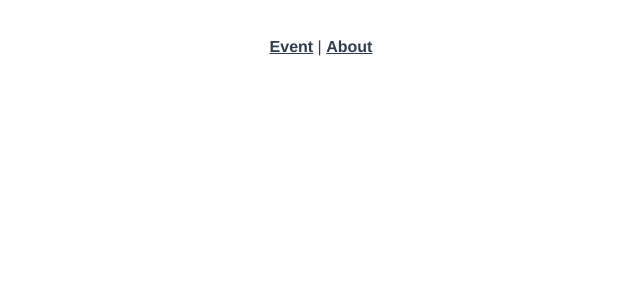
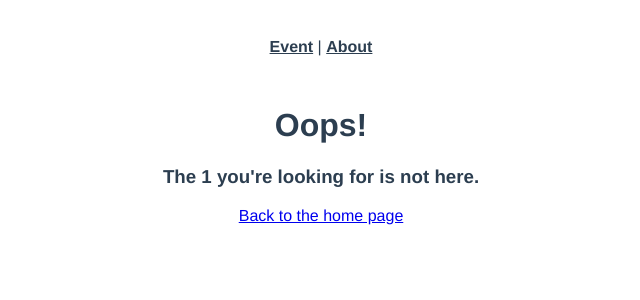
Before and after one commit to MinParichart/713-Lab06, a Vue app in the folder 713-frontend/: page /404/1 in a window 1280 px wide. Before the commit this address had no page. Shown: the top 300 px of the page, without its empty margins (319-959 px from the left). Built offline with nearby package versions, Linux system fonts and the light colour scheme.

Commit message:
Lab 6 Task 12 - Manage Error Handler in Vue

```diff
--- a/713-frontend/src/router/index.ts
+++ b/713-frontend/src/router/index.ts
@@ -1,9 +1,11 @@
+import EventDetailView from '@/views/event/DetailView.vue'
 import EventEditView from '@/views/event/EditView.vue'
 import EventLayoutView from "@/views/event/LayoutView.vue"
 import EventRegisterView from '@/views/event/RegisterView.vue'
+import EventListView from '@/views/EventListView.vue'
+import NetworkErrorView from '@/views/NetworkErrorView.vue'
+import NotFoundView from '@/views/NotFoundView.vue'
 import { createRouter, createWebHistory } from 'vue-router'
-import EventDetailView from '../views/event/DetailView.vue'
-import EventListView from '../views/EventListView.vue'
 
 const router = createRouter({
   history: createWebHistory(import.meta.env.BASE_URL),
@@ -50,6 +52,23 @@ const router = createRouter({
       // which is lazy-loaded when the route is visited.
       component: () => import('../views/AboutView.vue'),
     },
+    {
+      path: '/network-error',
+      name: 'network-error-view',
+      component: NetworkErrorView,
+    },
+    {
+        path: '/404/:resource',
+        name: '404-resource-view',
+        component: NotFoundView,
+        props: true,
+    },
+    {
+        path: '/:catchAll(.*)',
+        name: 'not-found',
+        component: NotFoundView,
+    },
+
   ],
 })
 
--- a/713-frontend/src/views/EventListView.vue
+++ b/713-frontend/src/views/EventListView.vue
@@ -3,6 +3,8 @@ import EventCard from '@/components/EventCard.vue';
 import eventService from '@/services/EventService';
 import type { Event } from '@/types';
 import { computed, ref, watchEffect } from 'vue';
+import { useRouter } from 'vue-router';
+const router = useRouter()
 const events = ref<Event[]>([])
 const totalEvents = ref(0)
 const hasNextPage = computed(() => {
@@ -26,8 +28,8 @@ watchEffect(() => {
       events.value = response.data
       totalEvents.value = response.headers['x-total-count']
     })
-    .catch((error) => {
-      console.error('There was an error!', error)
+    .catch(() => {
+    router.push({ name: 'network-error-view' })
     })
 })
 eventService.getEvents(page.value, 2).then((response) => {
--- /dev/null
+++ b/713-frontend/src/views/NetworkErrorView.vue
@@ -0,0 +1,15 @@
+<script>
+import { useRouter } from 'vue-router';
+const router = useRouter();
+</script>
+
+<template>
+  <div class="networkError">
+    <h1>Uh-Oh!</h1>
+    <h3>
+      It looks like you're experiencing some network issues, please take a
+      breath and
+      <a href="#" @click="$router.go(-1)">click here</a> to try again.
+    </h3>
+  </div>
+</template>
--- /dev/null
+++ b/713-frontend/src/views/NotFoundView.vue
@@ -0,0 +1,18 @@
+<script setup lang="ts">
+import { withDefaults } from 'vue';
+withDefaults(
+  defineProps<{
+    resource: string
+  }>(),
+  {
+    resource: 'page',
+  },
+)
+</script>
+
+<template>
+  <h1>Oops!</h1>
+  <!-- <h3>The page you're looking for is not here.</h3> -->
+  <h3>The {{ resource }} you're looking for is not here.</h3>
+  <router-link :to="{ name: 'event-list-view' }">Back to the home page</router-link>
+</template>
--- a/713-frontend/src/views/event/LayoutView.vue
+++ b/713-frontend/src/views/event/LayoutView.vue
@@ -2,10 +2,11 @@
 import eventService from '@/services/EventService'
 import type { Event } from '@/types'
 import { onMounted, ref } from 'vue'
-import { RouterLink, RouterView } from 'vue-router'
+import { RouterLink, RouterView, useRouter } from 'vue-router'
 const event = ref<Event>()
 const props = defineProps<{ id: string }>()
 const id = Number(props.id)
+const router = useRouter()
 
 onMounted(() => {
   eventService
@@ -14,18 +15,22 @@ onMounted(() => {
       event.value = response.data
     })
     .catch((error: any) => {
-      console.error('There was an error!', error)
+    if (error.response && error.response.status === 404) {
+      router.push({ name: '404-resource-view', params: { resource: 'event' } })
+    } else {
+      router.push({ name: 'network-error-view' })
+    }
+      })
     })
-})
 </script>
 
 <template>
   <div v-if="event">
     <h1>{{ event.title }}</h1>
     <nav>
-      <RouterLink :to="{ name: 'event-detail-view', params: { id } }">  Details  </RouterLink>
-      <RouterLink :to="{ name: 'event-register-view', params: { id } }">  Register  </RouterLink>
-      <RouterLink :to="{ name: 'event-edit-view', params: { id } }">  Edit  </RouterLink>
+      <RouterLink :to="{ name: 'event-detail-view', params: { id } }"> Details </RouterLink>
+      <RouterLink :to="{ name: 'event-register-view', params: { id } }"> Register </RouterLink>
+      <RouterLink :to="{ name: 'event-edit-view', params: { id } }"> Edit </RouterLink>
     </nav>
     <RouterView :event="event" />
   </div>
```
